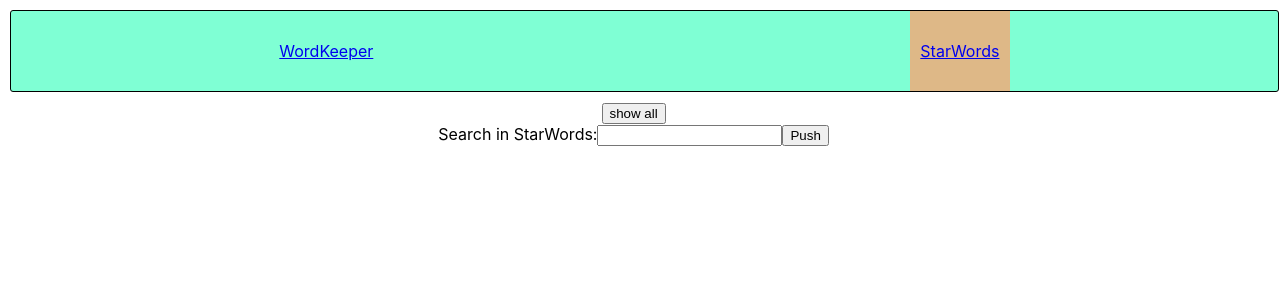
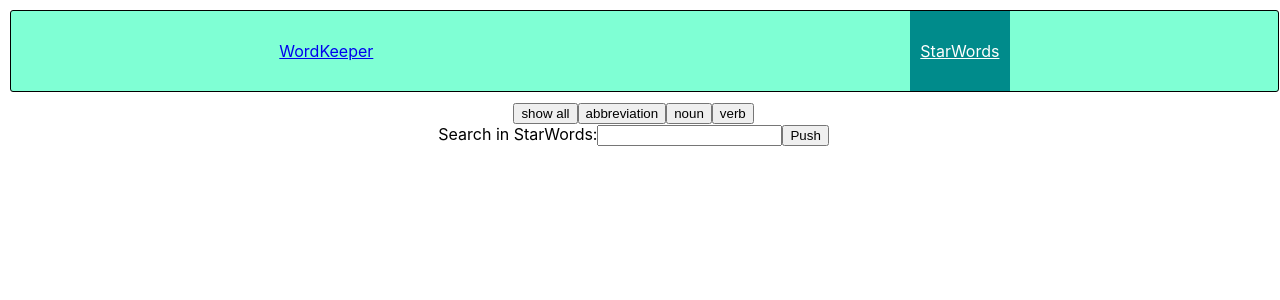
Before and after one commit to fobos78/sovcombank_test, a React (Create React App) app: page /star in a window 1280 px wide. Shown: the top 300 px of the page. Built offline with nearby package versions, Linux system fonts and the light colour scheme.

Commit message:
add filters

```diff
--- a/src/componets/Header/Header.css
+++ b/src/componets/Header/Header.css
@@ -16,5 +16,6 @@
   display: flex;
   justify-content: center;
   align-items: center;
-  background-color: burlywood;
+  background-color: darkcyan;
+  color: white;
 }
--- a/src/componets/StarWords/index.js
+++ b/src/componets/StarWords/index.js
@@ -12,6 +12,8 @@ function StarWords() {
   const [temporaryStore, setTemporaryStore] = useState([]);
   function delWord(el) {
     const arr = starWords.filter(item => item.word !== el.word);
+    const arr1 = temporaryStoreAll.filter(item => item.word !== el.word);
+    setTemporaryStoreAll([...arr1]);
     setStarWord([...arr]);
   }
   setFocus(false);
@@ -52,6 +54,18 @@ function StarWords() {
   function showAll() {
     setStarWord([...temporaryStoreAll]);
   }
+  function showAbbreviation() {
+    const arr = starWords.filter((el) => el.fl === 'abbreviation');
+    setStarWord([...arr]);
+  }
+  function showNoun() {
+    const arr = starWords.filter((el) => el.fl === 'noun');
+    setStarWord([...arr]);
+  }
+  function showVerb() {
+    const arr = starWords.filter((el) => el.fl === 'verb');
+    setStarWord([...arr]);
+  }
   useEffect(() => {
     setTemporaryStoreAll([...starWords]);
   }, []);
@@ -61,6 +75,9 @@ function StarWords() {
         {modal && <Modal dataModal={dataModal} setModal={setModal} />}
         <div>
           <button type="button" onClick={() => showAll()}>show all</button>
+          <button type="button" onClick={() => showAbbreviation()}>abbreviation</button>
+          <button type="button" onClick={() => showNoun()}>noun</button>
+          <button type="button" onClick={() => showVerb()}>verb</button>
         </div>
         <div>
           Search in StarWords:
```
